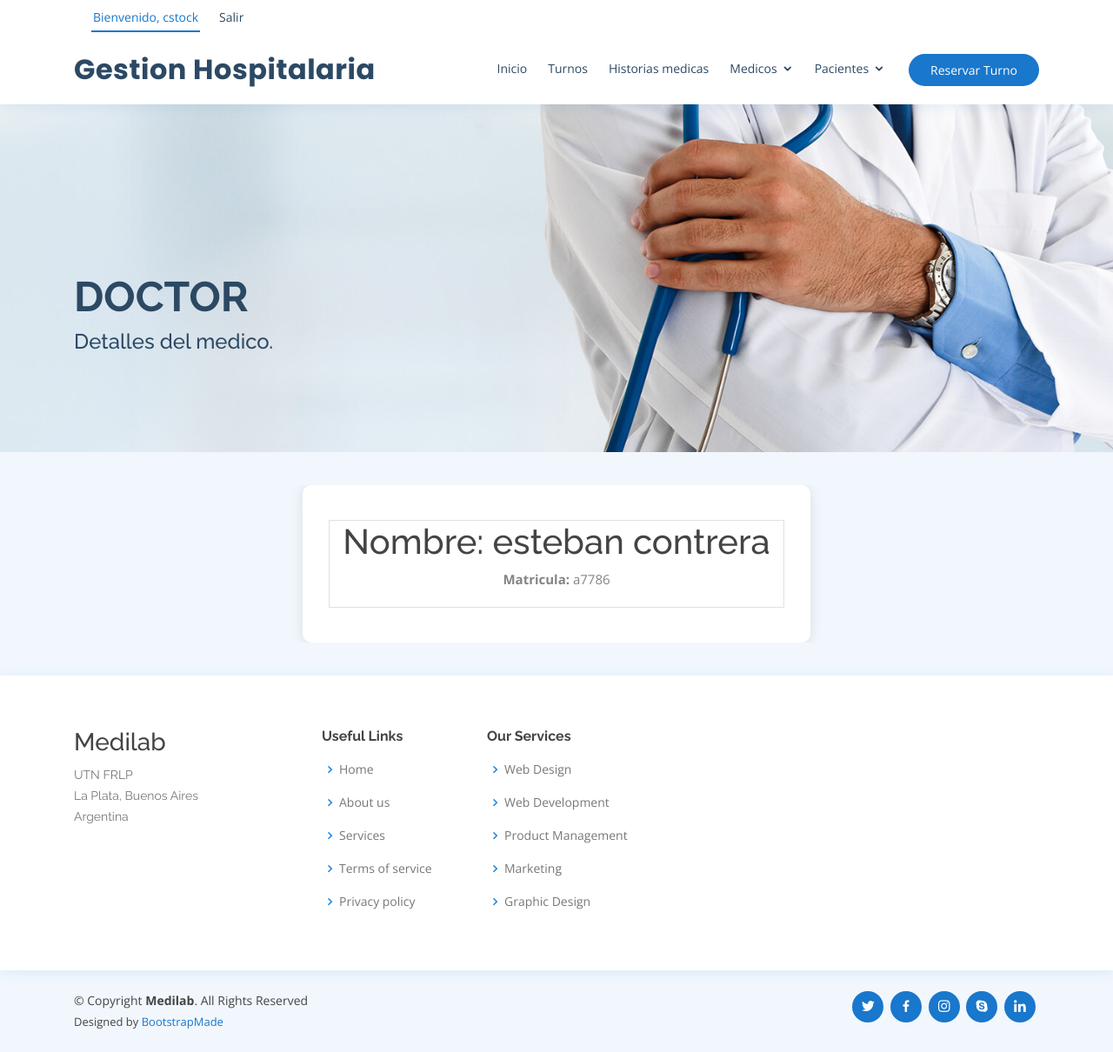
After one commit to fedeglggg/facu-GestionHospitalaria, a Django app: page /medico/4/ in a window 1280 px wide. The commit adds this page. Shown: the whole page at 87% size. Run offline with Django 3.2, Linux system fonts and the light colour scheme; a user stored in the database is signed in; data comes from the database, SQL or seed files in the repository; some libraries are stand-ins or nearby versions.

Commit message:
listar+detalle de medico y paciente

```diff
--- a/proyectoGestionHospitalaria/appGestionHospitalaria/templates/baseTemplate.html
+++ b/proyectoGestionHospitalaria/appGestionHospitalaria/templates/baseTemplate.html
@@ -105,7 +105,7 @@
               <ul>
                 <li><a href="{% url 'signup_medico'%}">Registrar</a></li>
                 <li><a href="#">Modificar</a></li>
-                <li><a href="#">Listar</a></li>
+                <li><a href="{% url 'lista_medicos'%}">Listar</a></li>
               </ul>
             </li>
             {% endif %}
--- /dev/null
+++ b/proyectoGestionHospitalaria/appGestionHospitalaria/templates/medico_detail.html
@@ -0,0 +1,40 @@
+{% extends "baseTemplate.html" %}
+
+{% block content %}
+
+<section id="hero" class="d-flex align-items-center" style="position: unset; ">
+  <div class="container">
+    <h1>Doctor</h1>
+    <h2>Detalles del medico.</h2>
+  </div>
+</section>
+
+<main id="main">
+<section id="appointment" class="appointment section-bg" style="padding: 3%;">
+<section id="why-us" class="why-us" style="all: inherit;padding: 0">
+<div class="container" style="inline-size: fit-content; text-align: center" >
+<div class="icon-boxes">
+<div class="icon-box">
+
+
+
+
+<div class="container border" style="width: fit-content">
+    <h1>Nombre: {{ doctor.user.first_name }} {{ doctor.user.last_name }}</h1>
+
+    <p><strong>Matricula:</strong> {{ doctor.matricula }}</p>
+    {% for especialidad in especialdiades %}
+        <p><strong>Especialidad:</strong> {{ especialidad.name }}</p>
+    {% endfor %}
+    <div style="margin-left:20px;margin-top:20px">
+    </div>
+</div>
+
+</div>
+</div>
+</div>
+</section>
+</section>
+</main>
+
+{% endblock %}
--- a/proyectoGestionHospitalaria/appGestionHospitalaria/templates/medicos.html
+++ /dev/null
@@ -1,3 +0,0 @@
-{% extends "base.html" %}
-
-{% endblock %}
--- a/proyectoGestionHospitalaria/appGestionHospitalaria/templates/paciente_list.html
+++ b/proyectoGestionHospitalaria/appGestionHospitalaria/templates/paciente_list.html
@@ -10,10 +10,11 @@
 </section>
 
 {% if paciente_list %}
-<div class="list-group" >
+<div class="list-group">
 
     {% for paciente in paciente_list %}
-        <a class="list-group-item list-group-item-action" href="/paciente/{{ paciente.id }}">{{ paciente.first_name }} {{paciente.last_name}} ({{paciente.dni}})</a>
+    <a class="list-group-item list-group-item-action" href="/paciente/{{ paciente.id }}">{{ paciente.user.first_name }}
+        {{paciente.user.last_name}} - DNI: {{paciente.dni}}</a>
     {% endfor %}
 
 </div>
--- a/proyectoGestionHospitalaria/appGestionHospitalaria/urls.py
+++ b/proyectoGestionHospitalaria/appGestionHospitalaria/urls.py
@@ -7,11 +7,13 @@ from . import views
 
 urlpatterns = [
     url(r'^$', views.index, name='index'),
-    path('medicos/', views.medicos, name='medicos'),
+    path('medicos/', views.medicos, name='lista_medicos'),
+    path('medico/<int:doctor_id>/', views.medico, name='medico'),
     path('error/acceso/', views.error_acceso, name='error_acceso'),
     path('signup/paciente/', views.signup_paciente, name='signup_paciente'),
     path('signup/medico/', views.signup_medico, name='signup_medico'),
     path('pacientes/', views.pacientes, name='lista_pacientes'),
     path('paciente/<int:paciente_id>/', views.paciente, name='paciente'),
-    path('turnos/crear/', views.create_turno_1, name='create_turno')
+    path('turnos/crear/', views.create_turno_1, name='create_turno'),
+    path('turnos/crear/', views.create_turno_2, name='create_turno_2')
 ]
--- a/proyectoGestionHospitalaria/appGestionHospitalaria/views.py
+++ b/proyectoGestionHospitalaria/appGestionHospitalaria/views.py
@@ -67,23 +67,40 @@ def paciente(request, paciente_id):
 def pacientes(request):
     if not is_user_auth(request.user, ('secretarios', 'medicos', 'sarasa')):
         return redirect('error_acceso')
+
+
     paciente_list = Paciente.objects.order_by('dni')
     context = {
         'paciente_list': paciente_list
     }
     return render(request, 'paciente_list.html', context)
 
+def medico(request, doctor_id):
+    if not is_user_auth(request.user, ('secretarios', 'medicos', 'sarasa')):
+        return redirect('error_acceso')
+    try:
+        doctor = Doctor.objects.get(pk=doctor_id)
+        context = {
+        'doctor': doctor,
+        'especialidades': doctor.especialidad
+        }
+
+    except Doctor.DoesNotExist:
+        raise Http404("El paciente no existe")
+    return render(request, 'medico_detail.html', context)
+
 
 # @login_required en vez de usar esto chequeamos si el user pertenece a un grupo y mandamos
 # el si o no por el context - mas facil asi parece
 def medicos(request):
-    """
-        Función vista para la página del listado de medicos.
+    if not is_user_auth(request.user, ('secretarios', 'sarasa')):
+        return redirect('error_acceso')
 
-    medicos = doctor.objects.all()
-    return render(request, 'medicos.html', context = {'medicos':medicos})
-    """
-    return HttpResponse('en construccion')
+    doctores = Doctor.objects.order_by('matricula')
+    context = {
+        'doctores': doctores
+    }
+    return render(request, 'medico_list.html', context)
 
 def signup_medico(request):
     # le damos a is_auth los grupos permitidos en la vista
@@ -166,31 +183,15 @@ def create_turno_1(request):
     if not is_user_auth(request.user, ('secretarios', 'pacientes')):
         return redirect('error_acceso')
 
-
     if request.method == 'POST':
-        print('entro al post')
         form = EspecialidadForm(request.POST)
-        print(form.errors)
         if form.is_valid(): # sino el cleaned data get no funca
             especialidad_name = form.cleaned_data.get('name')
-            print(especialidad_name)
-            # especialidad = Especialidad.objects.get(name=especialidad_name)
             especialidad = Especialidad.objects.get(name=especialidad_name)
             doctores = Doctor.objects.filter(especialidad=especialidad)
-            # doc_validos = []
-            # x = 0
-            # for doc in doctores:
-            #     x = x + 1
-            #     if doc.especialidad.filter(name=especialidad_name):
-            #         doc_validos.append(doc)
-            #         print(doc.matricula)
-
-            # print('el valor de x ex:')
-            # print(x)
             context = {
                 'doctores': doctores
             }
-
             return render(request, 'create_turno_2.html', context)
         else:
             pass
@@ -201,10 +202,13 @@ def create_turno_1(request):
         return render(request, 'create_turno_1.html', context)
 
 
-def create_turno_3(request):
+def create_turno_2(request):
+    return HttpResponse('bajo construcción')
+
+# viejo crear turno
+def create_turno_viejo(request):
     if not is_user_auth(request.user, ('secretarios', 'pacientes')):
         return redirect('error_acceso')
-
 
     if request.method == 'POST':
         form = CreateFormTurno(request.POST)
```
Also changed, not shown: proyectoGestionHospitalaria/appGestionHospitalaria/templates/medico_list.html (added, +32 -0 lines), proyectoGestionHospitalaria/appGestionHospitalaria/templates/paciente_detail.html (+7 -3 lines). Lines whose indentation alone changed are shown as unchanged.
